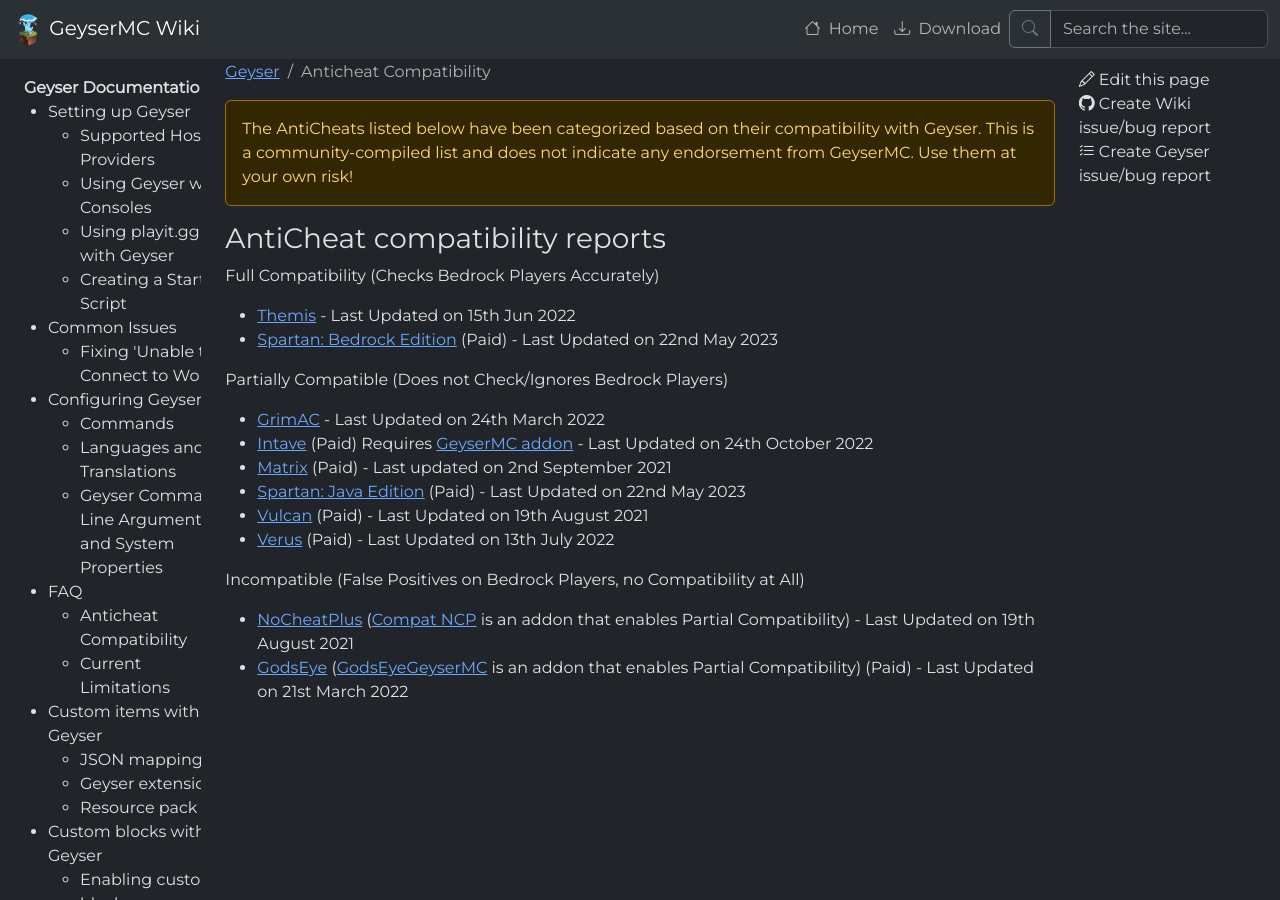
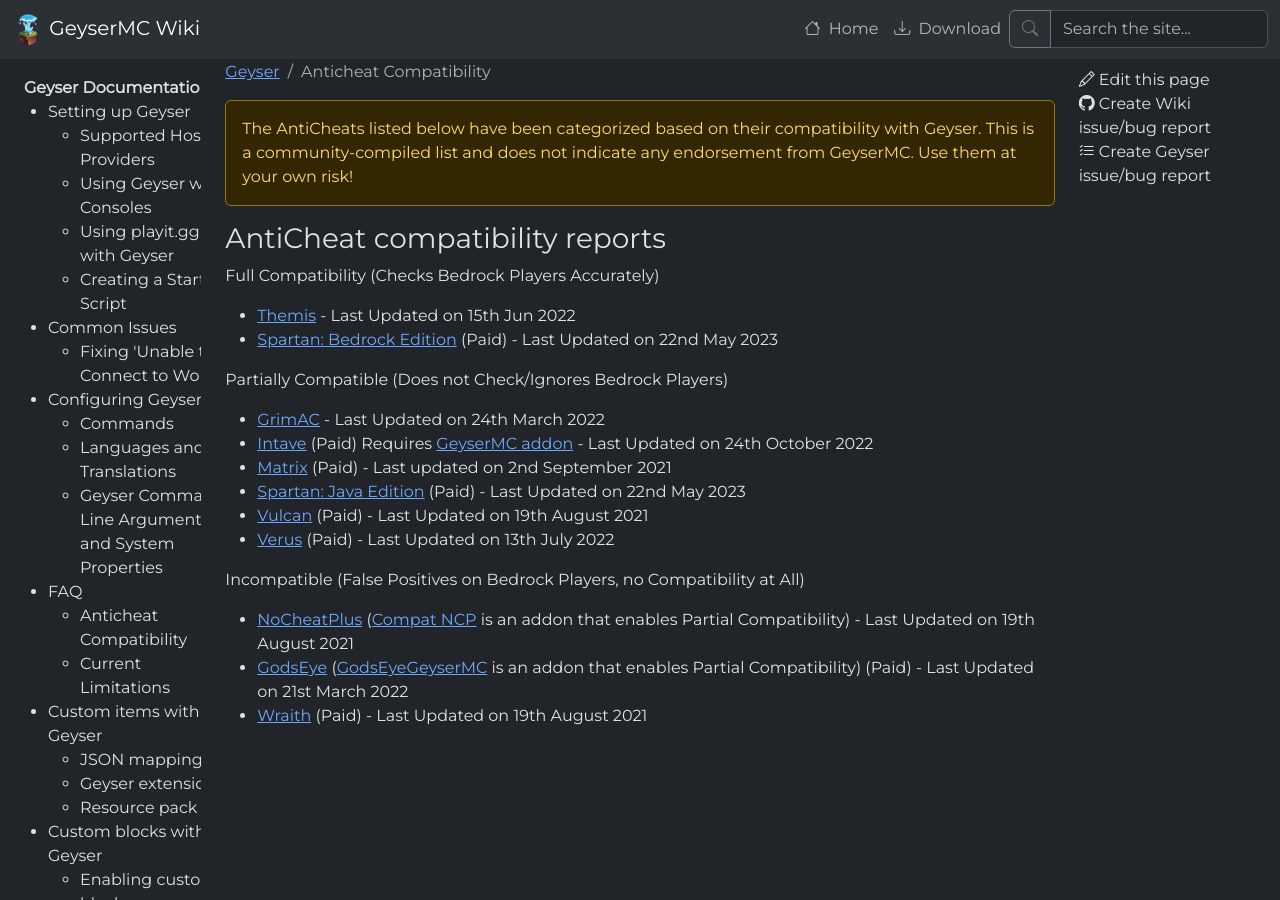
Before and after one commit to GeyserMC/GeyserWiki, a Jekyll site: the page built from _docs/geyser/anticheat-compatibility.md, in a window 1280 px wide. Built offline with Jekyll 4.4.1, drawn with Linux system fonts in a browser that asks for light colours.

Commit message:
Add back Wraith since it's still supported

```diff
--- a/_docs/geyser/anticheat-compatibility.md
+++ b/_docs/geyser/anticheat-compatibility.md
@@ -26,3 +26,4 @@
 
 - [NoCheatPlus](https://ci.codemc.io/job/Updated-NoCheatPlus/job/Updated-NoCheatPlus/){:target="_blank"} ([Compat NCP](https://github.com/Updated-NoCheatPlus/CompatNoCheatPlus/){:target="_blank"} is an addon that enables Partial Compatibility) - Last Updated on 19th August 2021
 - [GodsEye](https://www.spigotmc.org/resources/69595/){:target="_blank"} ([GodsEyeGeyserMC](https://github.com/TheDejavu/GodsEyeGeyserMC/releases){:target="_blank"} is an addon that enables Partial Compatibility) (Paid) - Last Updated on 21st March 2022
+- [Wraith](https://www.spigotmc.org/resources/66887/){:target="_blank"} (Paid) - Last Updated on 19th August 2021
```
